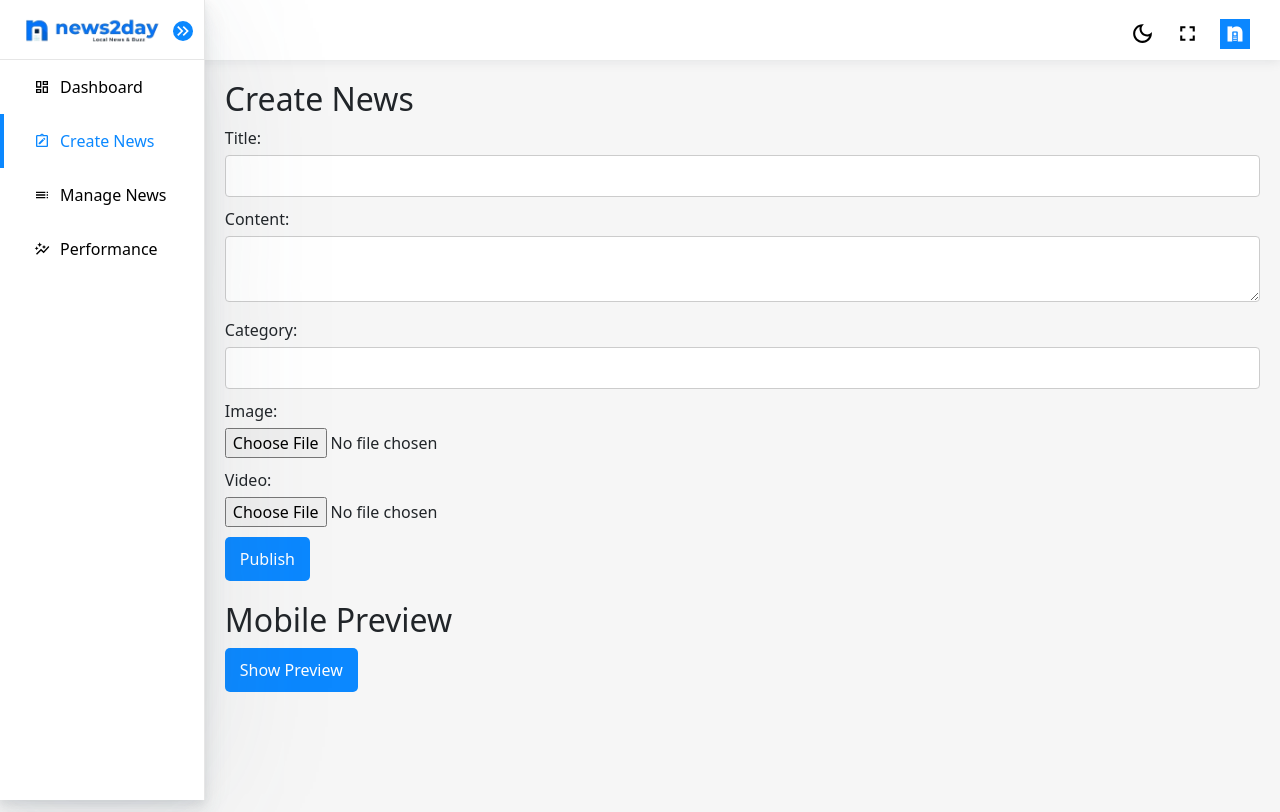
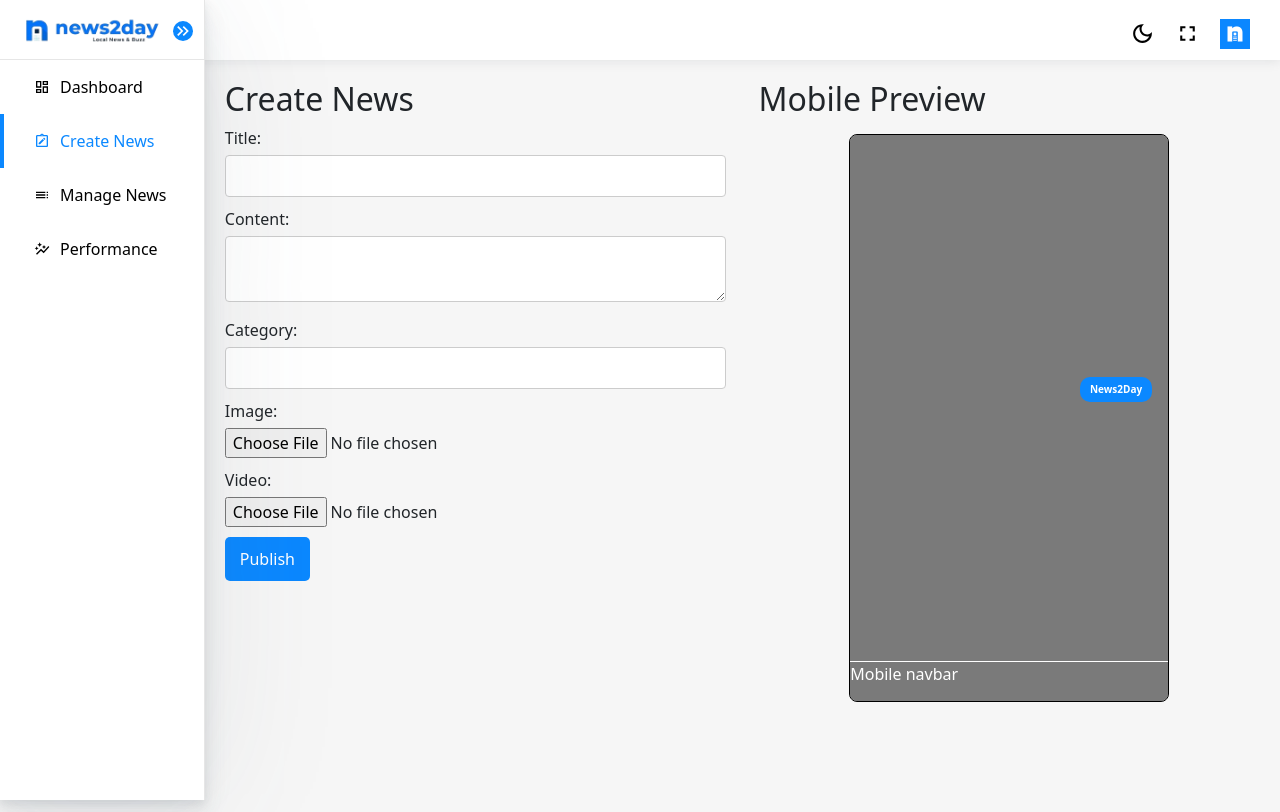
Before and after one commit to nishitpatel1292/news_app_dashboard, a React (Vite) app: page /create-news in a window 1280 px wide. Built offline with nearby package versions, Linux system fonts and the light colour scheme.

Commit message:
Fix: UX of createNews page

```diff
--- a/src/components/CreateNews/CreateNews.jsx
+++ b/src/components/CreateNews/CreateNews.jsx
@@ -1,6 +1,7 @@
 import React, { useState, useRef } from 'react';
 import './CreateNews.scss';
 import { createNewsArticle } from '../../utils/fetchNewsData';
+import { DeleteOutline } from '@mui/icons-material';
 
 const CreateNews = () => {
     const [title, setTitle] = useState('');
@@ -8,10 +9,13 @@ const CreateNews = () => {
     const [category, setCategory] = useState('');
     const [image, setImage] = useState(null);
     const [video, setVideo] = useState(null);
-    const [mobilePreview, setMobilePreview] = useState(false);
+
+    const imageInputRef = useRef();
+    const videoInputRef = useRef();
+    // const [mobilePreview, setMobilePreview] = useState(false);
 
     const boxRef = useRef(null);
-
+    // This is created for the purpose of scrolling like a mobile device with grabbing screen(touching in mobile)
     const handleMouseDown = (e) => {
         e.preventDefault();
         const startX = e.pageX - boxRef.current.offsetLeft;
@@ -51,27 +55,39 @@ const CreateNews = () => {
     };
 
     const handleImageUpload = (e) => {
+        if (video) {
+            alert('You have already uploaded a video. Please remove it before uploading an image.');
+            imageInputRef.current.value = null;
+            return;
+
+        }
         const file = e.target.files[0];
         setImage(file);
     };
 
     const handleVideoUpload = (e) => {
+        if (image) {
+            alert('You have already uploaded an image. Please remove it before uploading a video.');
+            videoInputRef.current.value = null;
+            return;
+        }
         const file = e.target.files[0];
         setVideo(file);
     };
 
-    const handleMobilePreviewToggle = () => {
-        setMobilePreview(!mobilePreview);
-    };
+    // const handleMobilePreviewToggle = () => {
+    //     setMobilePreview(!mobilePreview);
+    // };
 
     const handleSubmit = (e) => {
         e.preventDefault();
+        // this is going straight to the api
         const article = {
-            title : title,
+            title: title,
             content: content,
             category: category,
             author: 'Sachin Shah',
-            likes:0,
+            likes: 0,
             views: 0,
             isPublished: true
         }
@@ -81,6 +97,8 @@ const CreateNews = () => {
 
     return (
         <div className='create-news-wrapper'>
+            <div className="form-wrapper">
+
                 <h2>Create News</h2>
                 <form onSubmit={handleSubmit}>
                     <label htmlFor='title'>Title:</label>
@@ -92,22 +110,27 @@ const CreateNews = () => {
                     <label htmlFor='category'>Category:</label>
                     <input type='text' id='category' value={category} onChange={handleCategoryChange} />
 
+{/* we will allow only one out of image and video */}
+
                     <label htmlFor='image'>Image:</label>
-                <input type='file' id='image' accept='image/*' onChange={handleImageUpload} />
+                    <input type='file' id='image' accept='image/*' onChange={handleImageUpload} ref={imageInputRef} />
+                    {image && <button className='btn btn-danger' onClick={() => { setImage(null); imageInputRef.current.value = null; }}><DeleteOutline /></button>}
 
                     <label htmlFor='video'>Video:</label>
-                <input type='file' id='video' accept='video/*' onChange={handleVideoUpload} />
+                    <input type='file' id='video' accept='video/*' onChange={handleVideoUpload} ref={videoInputRef} />
+                    {video && <button className='btn btn-danger' onClick={() => { setVideo(null); videoInputRef.current.value = null; }}><DeleteOutline /></button>}
 
                     <button className='default-btn' type='submit'>Publish</button>
                 </form>
+            </div>
 
-            <div>
+            <div className='mobile-preview-container'>
                 <h2>Mobile Preview</h2>
-                <button className='default-btn' onClick={handleMobilePreviewToggle}>
+                {/* <button className='default-btn' onClick={handleMobilePreviewToggle}>
                     {mobilePreview ? 'Hide Preview' : 'Show Preview'}
-                </button>
+                </button> */}
                 <div className='mobile-preview-wrapper'>
-                    {mobilePreview && (
+                    {/* {mobilePreview && ( */}
                     <div
                         className='mobile-preview'
                         ref={boxRef}
@@ -139,7 +162,7 @@ const CreateNews = () => {
                             </div>
                         </div>
                     </div>
-                    )}
+                    {/* )} */}
                 </div>
             </div>
         </div>
--- a/src/components/CreateNews/CreateNews.scss
+++ b/src/components/CreateNews/CreateNews.scss
@@ -2,6 +2,15 @@
 
 .create-news-wrapper {
   padding: 20px;
+  display: flex;
+  gap: 2rem;
+  .form-wrapper{
+    flex: 1;
+
+  }
+  .mobile-preview-container{
+    flex: 1;
+  }
 }
 
 form {
@@ -40,6 +49,7 @@ form {
 .mobile-preview-wrapper {
   display: flex;
   justify-content: center;
+  margin-top: 1rem;
 }
 
 .mobile-preview {
```
Lines whose indentation alone changed are shown as unchanged.
